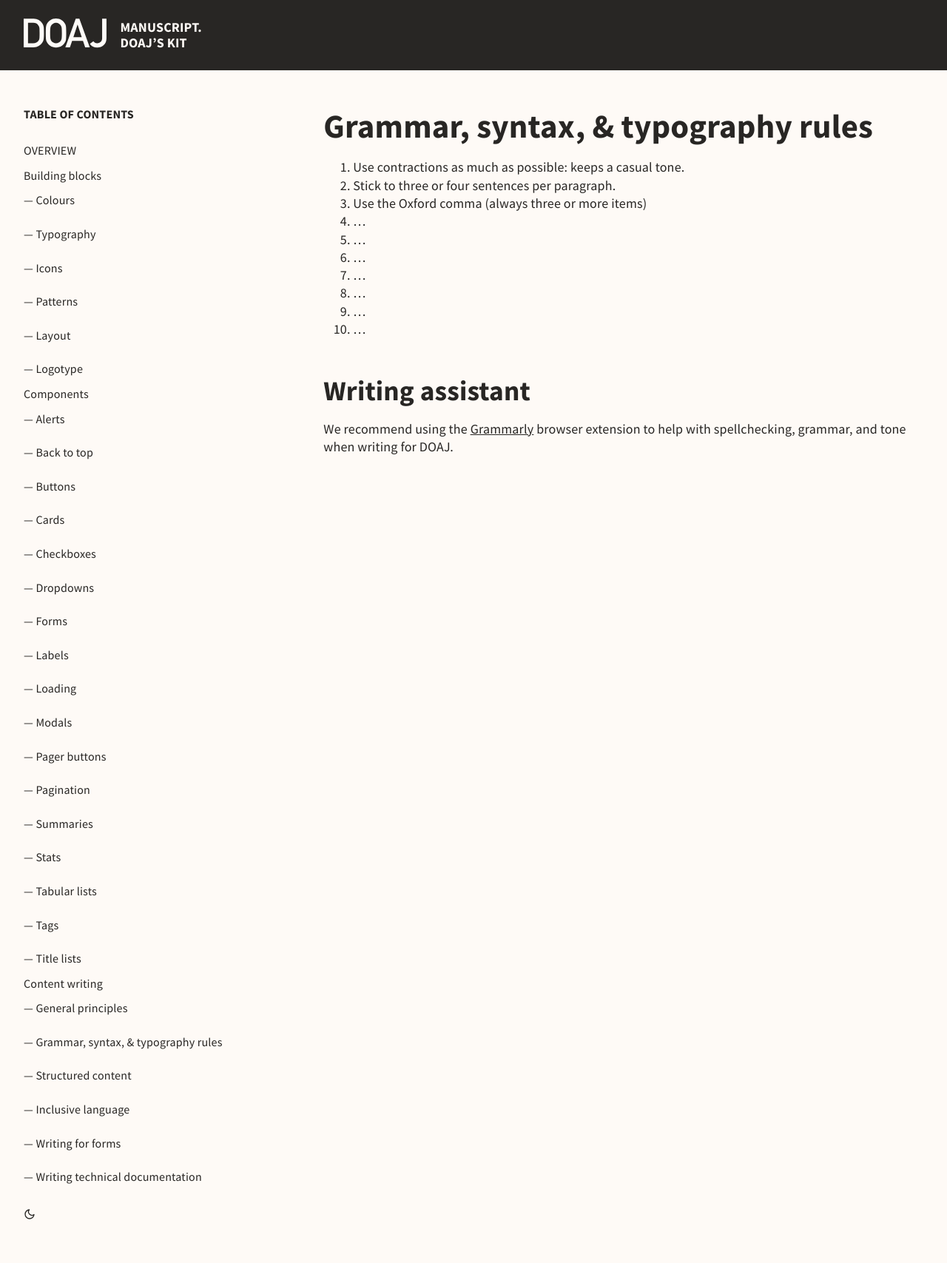
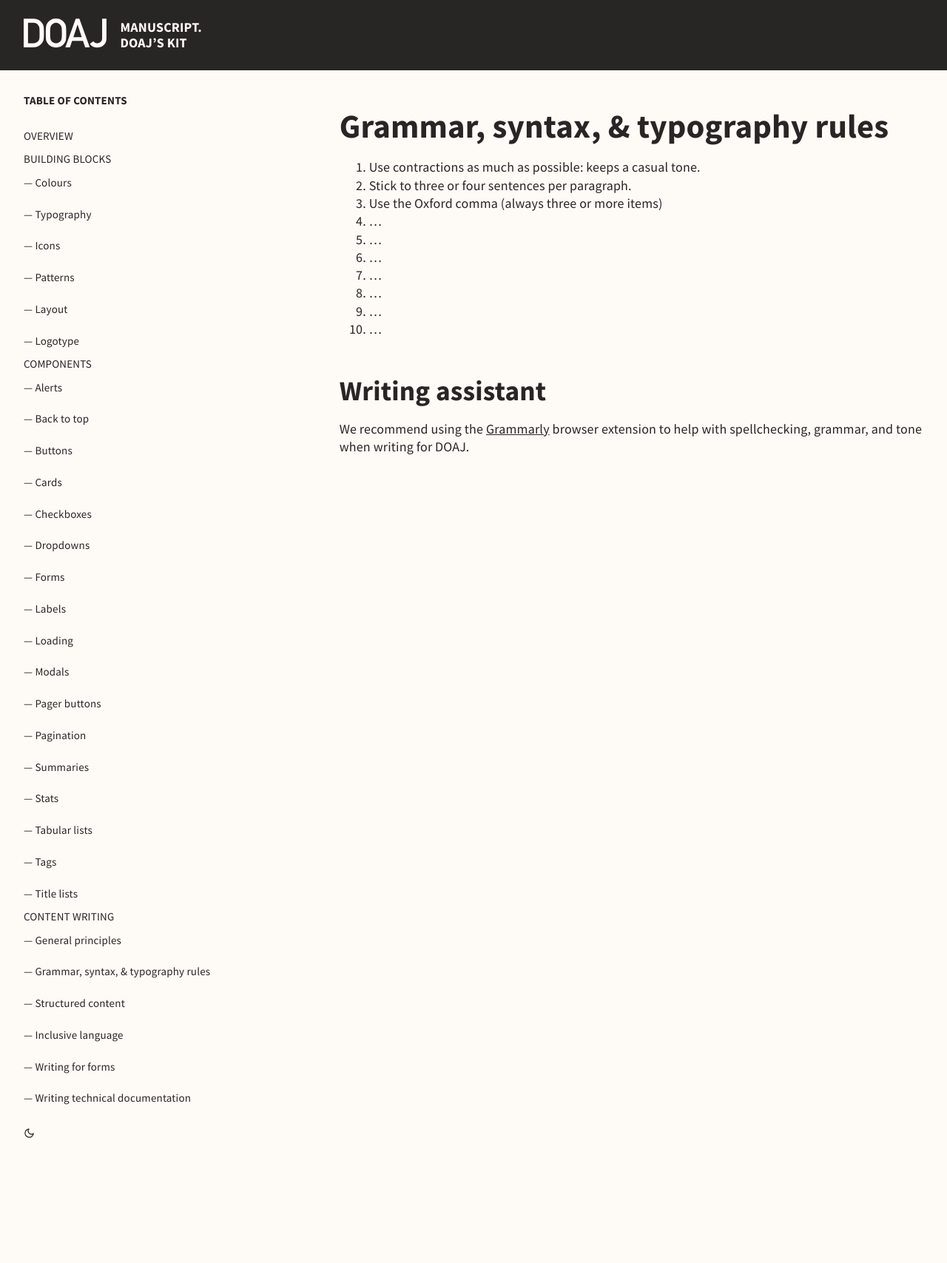
Before and after one commit to DOAJ/doaj-kit, a Jekyll site: the page built from content-writing/grammar-syntax-typography.md, in a window 1280 px wide. Shown: the whole page at 74% size. Built offline with Jekyll 4.4.1, drawn with Linux system fonts in a browser that asks for light colours; after the commit the page ends 1598 px from its top, so only the background shows below that.

Commit message:
Adjust sidebar

```diff
--- a/_layouts/with-sidebar.html
+++ b/_layouts/with-sidebar.html
@@ -17,8 +17,7 @@
 		</div>
 	</header>
 
-	<main class="container">
-		<div class="row">
+	<main class="row">
 		<nav class="sidebar">
 			<h2>Table of contents</h2>
 
@@ -81,7 +80,6 @@
 			<h1>{{ page.title }}</h1>
 			{{ content }}
 		</section>
-		</div>
 
 		<script src="https://unpkg.com/feather-icons"></script>
 
--- a/_sass/_layout.scss
+++ b/_sass/_layout.scss
@@ -25,11 +25,12 @@
 }
 
 .sidebar {
-	position: relative;
-	width: 100%;
+  padding-left: 2.5vw;
 }
 
 .content {
+  padding-left: 2.5vw;
+  padding-right: 2.5vw;
   width: 100%;
 }
 
--- a/_sass/_sidebar.scss
+++ b/_sass/_sidebar.scss
@@ -1,22 +1,37 @@
 .sidebar {
-	font-size: 16px;
+  position: sticky;
+  top: 0;
+  height: 100vh;
+	width: 100%;
+  overflow-y: scroll;
+  font-size: smaller;
 
 	h2 {
+    margin-top: 2.5vw;
 		font-size: 1em;
 		text-transform: uppercase;
 	}
+
+  a {
+    text-decoration: none;
+  }
 
 	ul, ol {
 		list-style: none;
 		padding-left: 0;
 
+    > li {
+      text-transform: uppercase;
+    }
+
 		li a {
 			display: block;
 			padding: 0.75em 0;
-			text-decoration: none;
 		}
 
 		ul li a {
+      text-transform: none;
+
 			&:before {
 				content: '— ';
 			}
@@ -26,12 +41,6 @@
 
 .sidebar__icon {
 	display: none;
-}
-
-.sidebar__menu {
-  > li > a {
-    text-transform: uppercase;
-  }
 }
 
 @media (max-width: 768px) {
```
Lines whose indentation alone changed are shown as unchanged.
